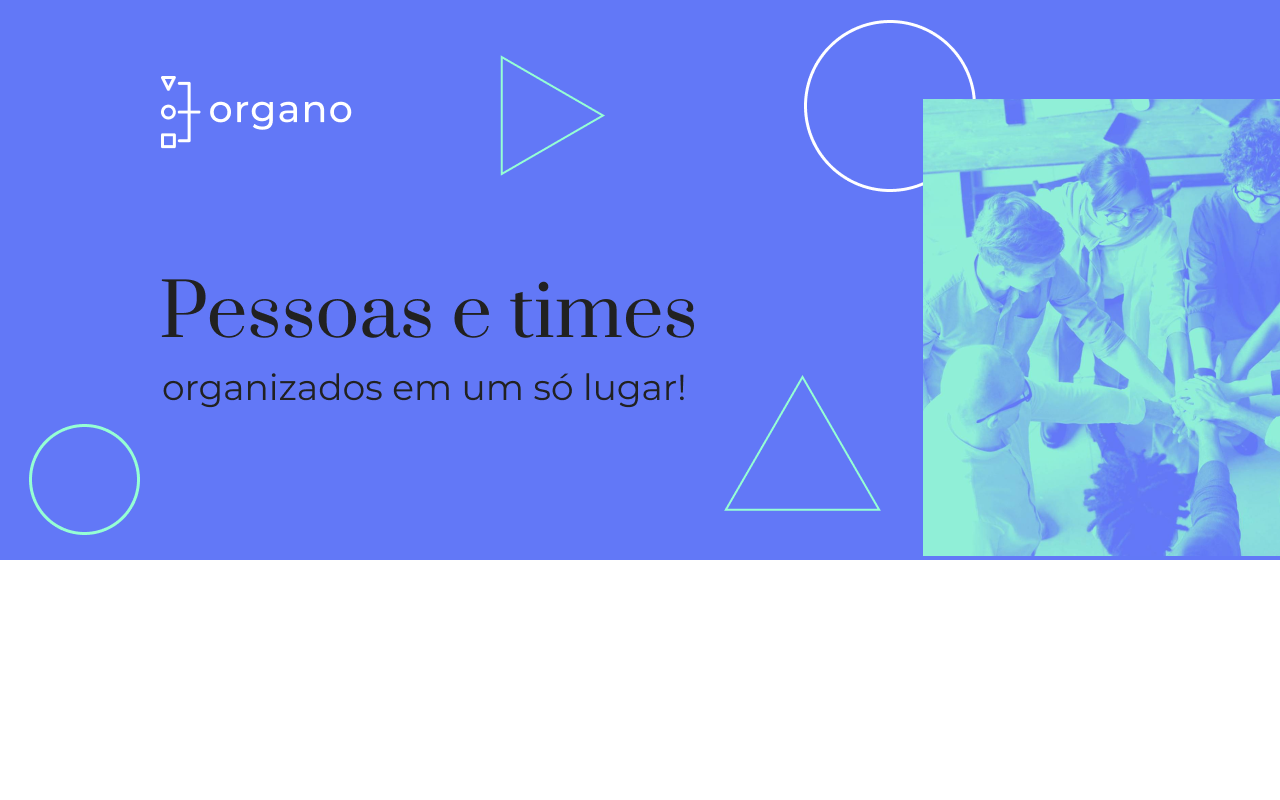
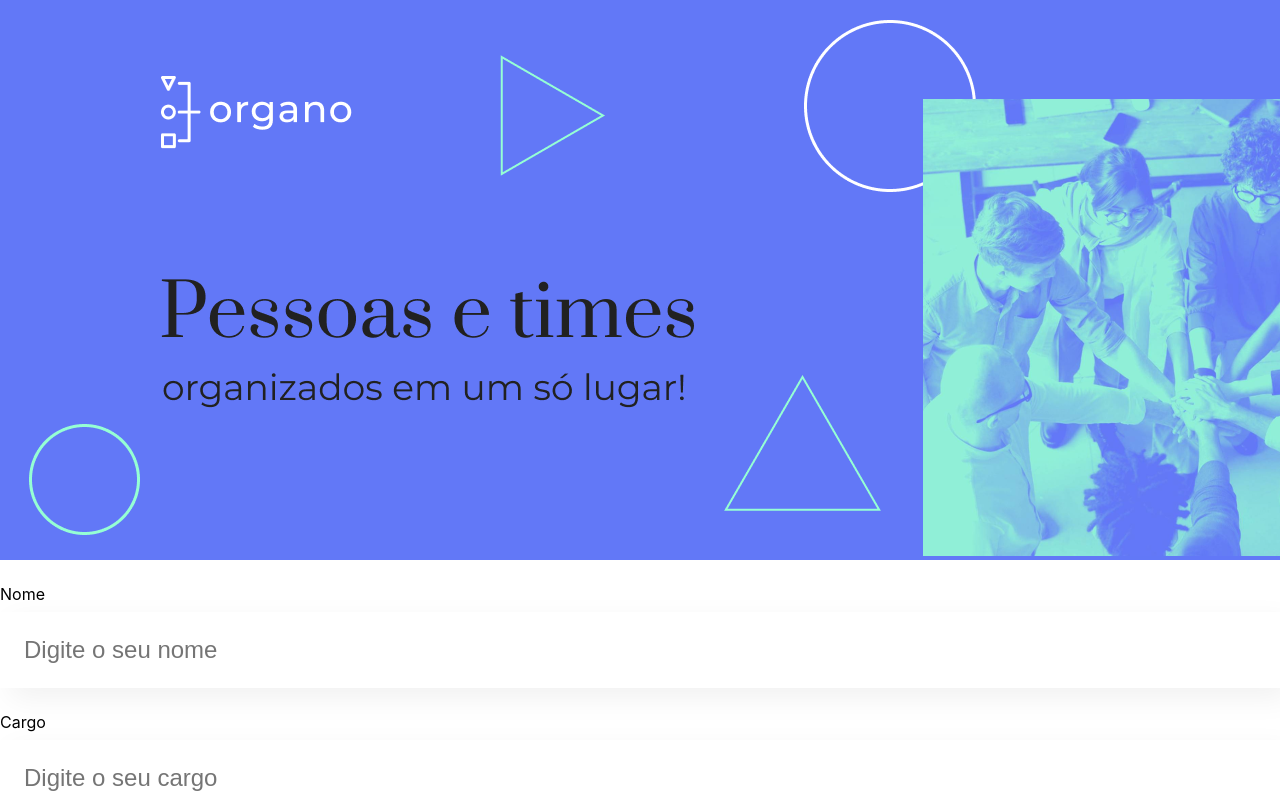
Before and after one commit to GGhiaroni/organo-react, a React (Create React App) app: page / in a window 1280 px wide. Shown: the top 800 px of the page. Built offline with nearby package versions, Linux system fonts and the light colour scheme.

Commit message:
criando inputs formulario e utilizando props para cada um

```diff
--- a/public/index.html
+++ b/public/index.html
@@ -24,7 +24,7 @@
       work correctly both with client-side routing and a non-root public URL.
       Learn how to configure a non-root public URL by running `npm run build`.
     -->
-    <title>React App</title>
+    <title>Organo.io</title>
   </head>
   <body>
     <noscript>You need to enable JavaScript to run this app.</noscript>
--- a/src/App.js
+++ b/src/App.js
@@ -1,9 +1,13 @@
-import Banner from "./componentes/Banner/Banner";
+import Banner from "./componentes/Banner";
+import InputsTexto from "./componentes/InputsTexto";
 
 function App() {
   return (
     <div className="App">
       <Banner />
+      <InputsTexto label="Nome" placeholder="Digite o seu nome" />
+      <InputsTexto label="Cargo" placeholder="Digite o seu cargo" />
+      <InputsTexto label="Imagem" placeholder="Informe o endereço da imagem" />
     </div>
   );
 }
--- a/src/componentes/Banner/Banner.js
+++ b/src/componentes/Banner/index.js
@@ -1,6 +1,6 @@
 import "./Banner.css";
 
-function Banner() {
+const Banner = () => {
   return (
     <header className="banner">
       <img
@@ -9,6 +9,6 @@ function Banner() {
       />
     </header>
   );
-}
+};
 
 export default Banner;
--- /dev/null
+++ b/src/componentes/InputsTexto/InputsTexto.css
@@ -0,0 +1,19 @@
+.campo-texto {
+  margin: 24px 0;
+}
+
+.campo-texto label {
+  display: block;
+  margin-bottom: 8px;
+  font-style: 24px;
+}
+
+.campo-texto input {
+  background-color: #fff;
+  box-shadow: 10px 10px 30px rgba(0, 0, 0, 0.06);
+  width: 100%;
+  border: none;
+  font-size: 24px;
+  padding: 24px;
+  box-sizing: border-box;
+}
--- /dev/null
+++ b/src/componentes/InputsTexto/index.js
@@ -0,0 +1,12 @@
+import "./InputsTexto.css";
+
+const InputsTexto = (props) => {
+  return (
+    <div className="campo-texto">
+      <label>{props.label}</label>
+      <input placeholder={props.placeholder} />
+    </div>
+  );
+};
+
+export default InputsTexto;
```
